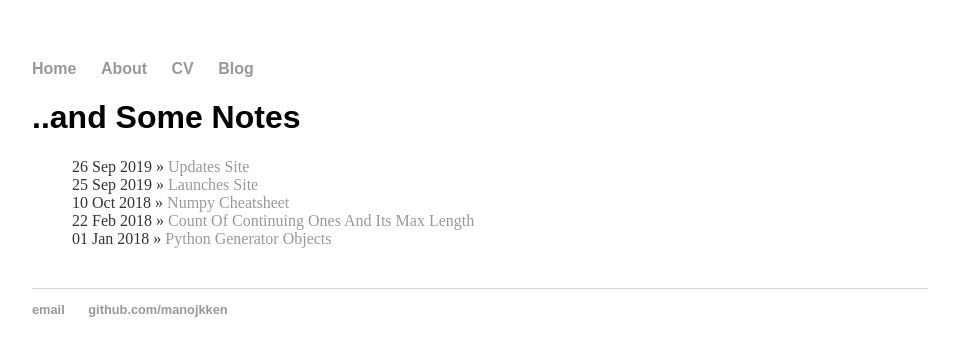
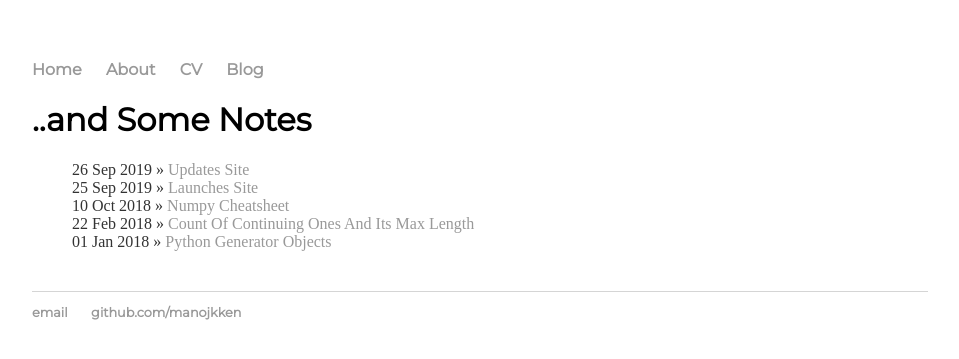
Before and after one commit to mkken/mkken.github.io, a Jekyll site: the page built from blog/index.html, in a window 1280 px wide. Shown: the top 359 px of the page, without its empty margins (160-1119 px from the left). Built offline with Jekyll 4.4.1, drawn with Linux system fonts in a browser that asks for light colours.

```diff
--- a/css/main.css
+++ b/css/main.css
@@ -1,3 +1,4 @@
+@import url(https://fonts.googleapis.com/css?family=Montserrat);
 body {
     margin: 60px auto;
     width: 70%;
```
